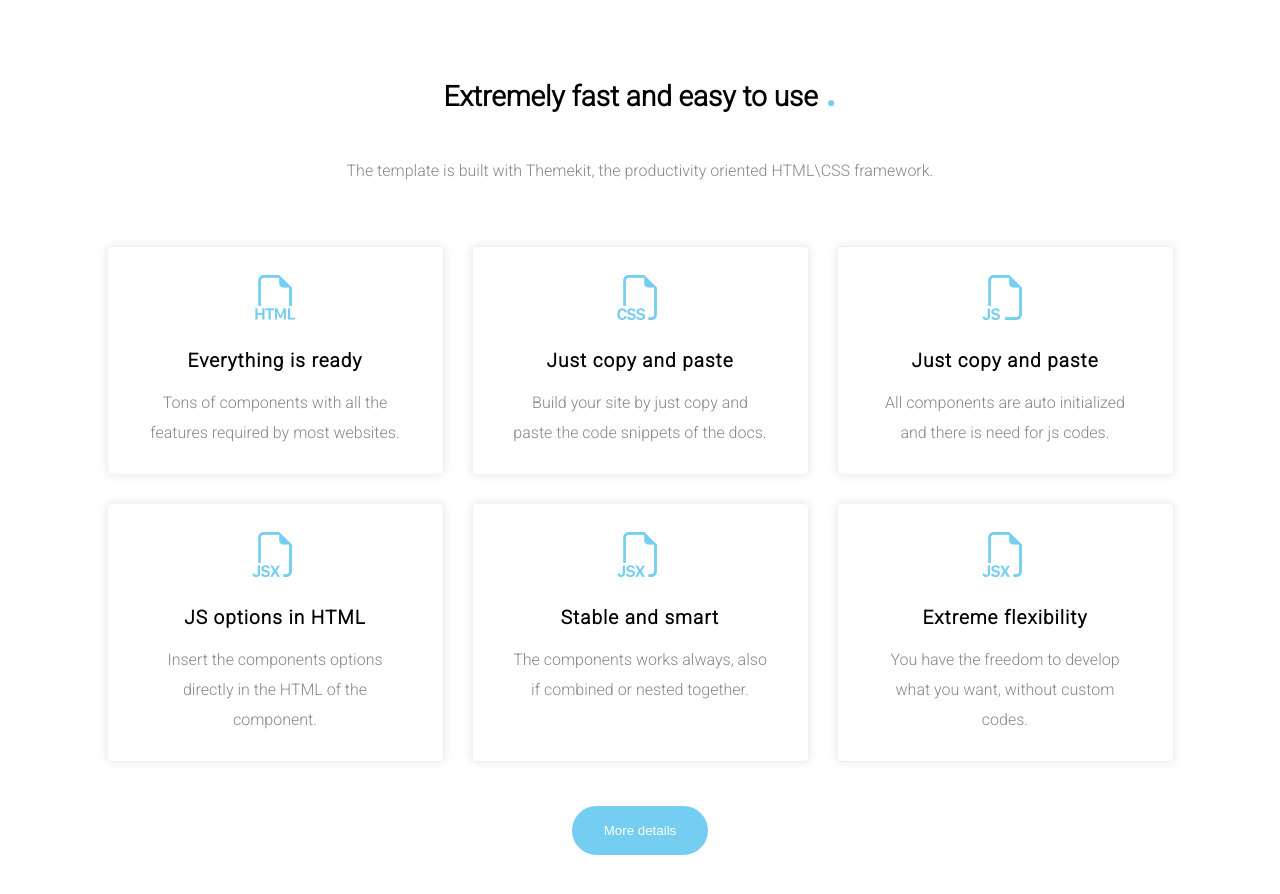
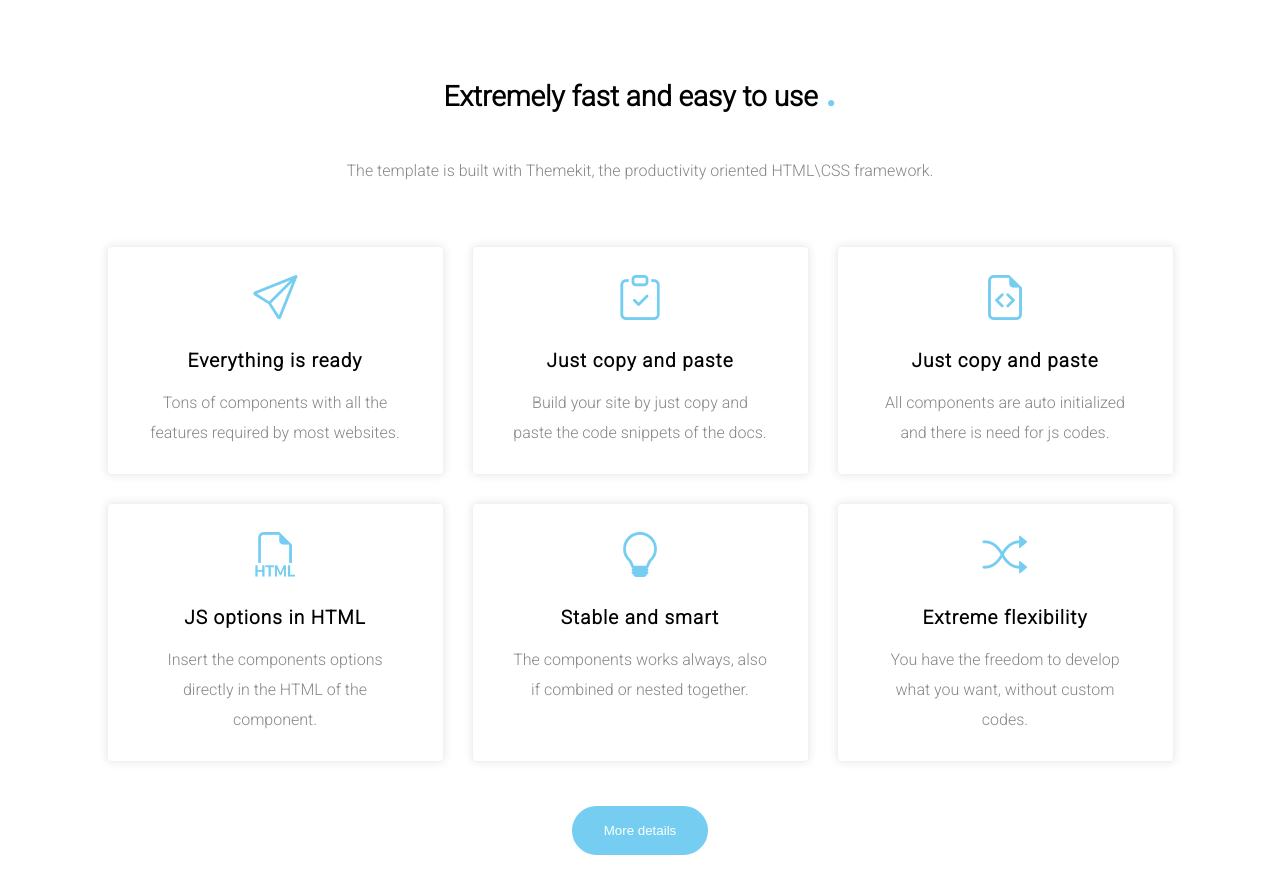
Before and after one commit to LautaroArtecona/seccion-de-pagina-web, a plain HTML site: page index.html in a window 1280 px wide. Drawn offline with nearby package versions, Linux system fonts and the light colour scheme.

Commit message:
cambio de iconos

```diff
--- a/estilo.css
+++ b/estilo.css
@@ -68,5 +68,5 @@ div:hover{
 	box-shadow: 0px 5px 15px rgb(230, 230, 230);
 }
 .boton{
-	margin-bottom: 55px;
+	margin-bottom: 50px;
 }
--- a/index.html
+++ b/index.html
@@ -17,32 +17,32 @@
 	</section>
 	<section class="cuadros">
 		<div>
-			<i class="bi bi-filetype-html"></i>
+			<i class="bi bi-send"></i>
 			<h2>Everything is ready</h2>
 			<p>Tons of components with all the features required by most websites.</p>
 		</div>
 		<div>
-			<i class="bi bi-filetype-css"></i>
+			<i class="bi bi-clipboard-check"></i>
 			<h2>Just copy and paste</h2>
 			<p>Build your site by just copy and paste the code snippets of the docs.</p>
 		</div>
 		<div>
-			<i class="bi bi-filetype-js"></i>
+			<i class="bi bi-file-earmark-code"></i>
 			<h2>Just copy and paste</h2>
 			<p>All components are auto initialized and there is need for js codes.</p>
 		</div>
 		<div>
-			<i class="bi bi-filetype-jsx"></i>
+			<i class="bi bi-filetype-html"></i>
 			<h2>JS options in HTML</h2>
 			<p>Insert the components options directly in the HTML of the component.</p>
 		</div>
 		<div>
-			<i class="bi bi-filetype-jsx"></i>
+			<i class="bi bi-lightbulb"></i>
 			<h2>Stable and smart</h2>
 			<p>The components works always, also if combined or nested together.</p>
 		</div>
 		<div>
-			<i class="bi bi-filetype-jsx"></i>
+			<i class="bi bi-shuffle"></i>
 			<h2>Extreme flexibility</h2>
 			<p>You have the freedom to develop what you want, without custom codes.</p>
 		</div>
```
